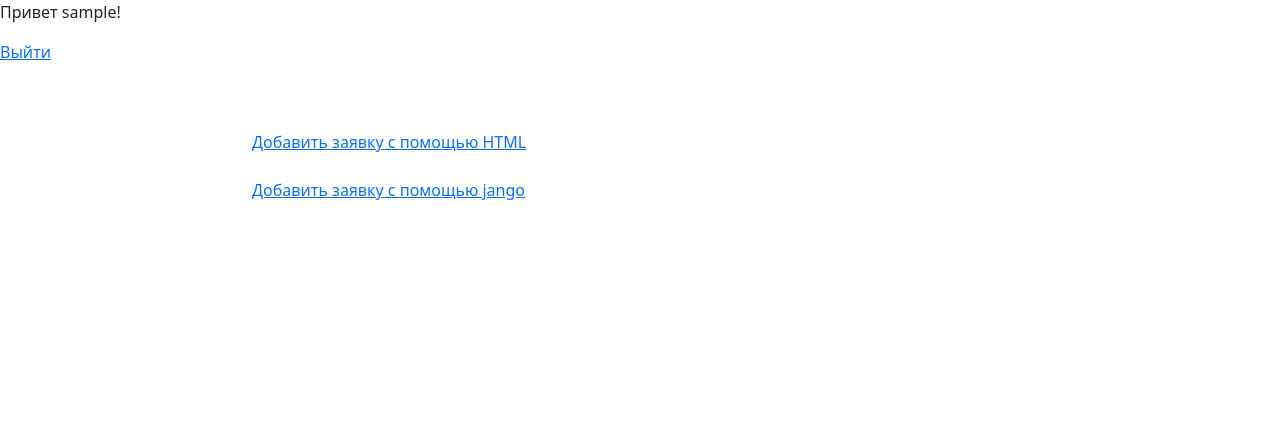
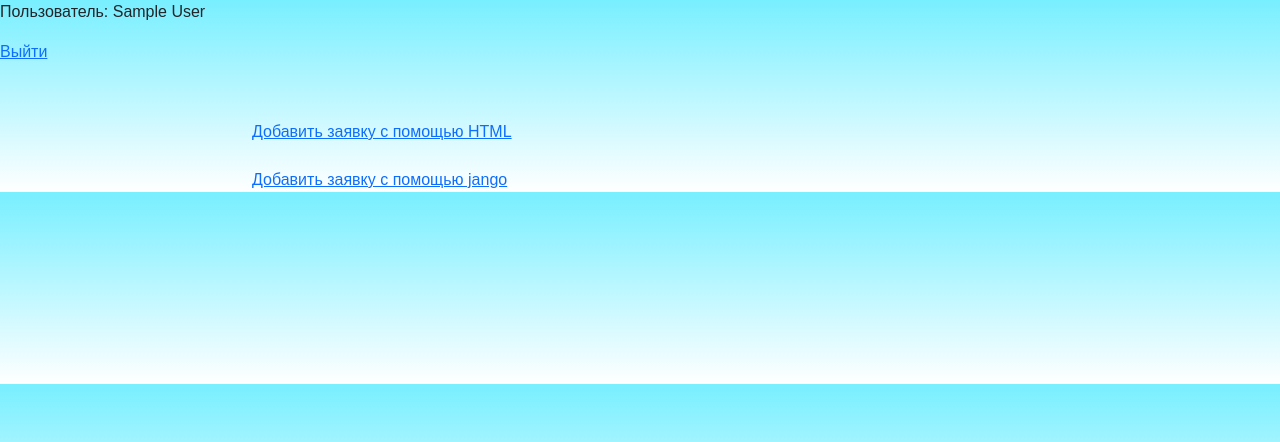
Before and after one commit to AtlantisOne/web_statement_firewall, a Django app: page / in a window 1280 px wide. Shown: the top 442 px of the page. Run offline with Django 3.2, Linux system fonts and the light colour scheme; the visitor is signed in with stand-in values (Sample User, id 1).

```diff
--- a/web_statement/accounts/urls.py
+++ b/web_statement/accounts/urls.py
@@ -5,4 +5,10 @@ from django.urls import path
 urlpatterns = [
     path('login/', views.LoginView.as_view(), name='login'),
     path('logout/', views.LogoutView.as_view(), name='logout'),
+    # path('password-change/', views.PasswordChangeView.as_view(), name='password_change'),
+    # path('password-change/done/', views.PasswordChangeDoneView.as_view(), name='password_change_done'),
+    # path('password-reset/', views.PasswordResetView.as_view(), name='password_reset'),
+    # path('password-reset/done/', views.PasswordResetDoneView.as_view(), name='password_reset_done'),
+    # path('reset/<uidb64>/<token>/', views.PasswordResetConfirmView.as_view(), name='password_reset_confirm'),
+    # path('reset/done/', views.PasswordResetCompleteView.as_view(), name='password_reset_complete'),
 ]
--- a/web_statement/main/forms.py
+++ b/web_statement/main/forms.py
@@ -6,7 +6,7 @@ from django import forms
 class BidForm(ModelForm):
     class Meta:
         model = Bid
-        fields = ['num_bid', 'source_bid', 'recipient_bid', 'port_bid', 'protocol_bid', 'protocol_bid', 'persistent_rule', 'date_rule_start', 'date_rule_end',  'description_bid', 'justification_bid']
+        fields = ['num_bid', 'auth_user', 'source_bid', 'recipient_bid', 'port_bid', 'protocol_bid', 'protocol_bid', 'persistent_rule', 'date_rule_start', 'date_rule_end',  'description_bid', 'justification_bid']
         widgets = {
             'num_bid': TextInput(attrs={
                 'placeholder': "Номер заявки"
--- a/web_statement/main/models.py
+++ b/web_statement/main/models.py
@@ -1,4 +1,5 @@
 from django.db import models
+from django.contrib.auth.models import User
 # from django.utils import timezone
 
 # class User(models.Model):
@@ -17,6 +18,7 @@ class Bid(models.Model):
     created_date_bid = models.DateTimeField('Дата создания заявки', auto_now_add=True)
     modified_date_bid = models.DateTimeField('Дата изменения заявки', auto_now=True)
     num_bid = models.CharField('Номер заявки', max_length=250, default='ОР-')
+    auth_user = models.ForeignKey(User, on_delete=models.SET_NULL, null=True, blank=True)
     source_bid = models.GenericIPAddressField('Источник', default='192.168.0.1')
     recipient_bid = models.GenericIPAddressField('Получатель', default='192.168.0.2')
     port_bid = models.IntegerField('Порт', default='3389')
--- a/web_statement/main/views.py
+++ b/web_statement/main/views.py
@@ -5,6 +5,7 @@ from .models import Bid
 from .forms import BidForm
 # from django.views.generic import View
 # from .forms import LoginForm
+from django.contrib.auth.decorators import login_required
 
 # import time
 # Create your views here.
@@ -35,6 +36,7 @@ def about(request):
 def test(request):
     return render(request, 'main/test.html')
 
+@login_required
 def create_jango(request):
     error_bid = ''
     complete_bid = ''
@@ -56,9 +58,11 @@ def create_jango(request):
     }
     return render(request, 'main/create_jango.html', data)
 
+@login_required
 def create_html(request):
     error_bid = ''
     complete_bid = ''
+    current_user = request.user.id
     if request.method == 'POST':
         form = BidForm(request.POST)
         if form.is_valid():
@@ -73,10 +77,19 @@ def create_html(request):
     data = {
         'form': form,
         'error': error_bid,
-        'complete_bid': complete_bid
+        'complete_bid': complete_bid,
+        'current_user': current_user
     }
     return render(request, 'main/create_html.html', data)
 
+def auth_user_id(request):
+    auth_user_id = request.user.id
+    form = BidForm(request.POST)
+    id = {
+        'form': form,
+        'auth_user_id': auth_user_id
+    }
+    return render(request, 'main/create_html.html', id)
 # class LoginView(View):
 #     def get(self, request, *args, **kwargs):
 #         form = LoginForm(request.POST or None)
--- a/web_statement/static/main/css/main.css
+++ b/web_statement/static/main/css/main.css
@@ -3,10 +3,17 @@
     padding: 0;
 }
 
+body {
+    background: linear-gradient(#78efff, white);
+	font: 100%/1.5em sans-serif;
+	margin: 0;
+}
+
 .container {
     max-width: 800px;
+    height: 100%;
     margin: 0 auto;
-    padding-top: 50px;
+    padding-top: 40px;
 }
 
 .main_h3 {
--- a/web_statement/templates/main/index.html
+++ b/web_statement/templates/main/index.html
@@ -1,8 +1,15 @@
 {% extends 'main/layout.html' %}
 {% block title %}Создание заявки{% endblock %}
-{% block content %}
-    <div class="container">
-        <a href="{% url 'create_html' %}">Добавить заявку c помощью HTML</a><br><br>
-        <a href="{% url 'create_jango' %}">Добавить заявку c помощью jango</a>
-    </div>
-{% endblock %}
+
+        {% block content %}
+
+                {% if user.is_authenticated %}
+                <a href="{% url 'create_html' %}">Добавить заявку c помощью HTML</a><br><br>
+                <a href="{% url 'create_jango' %}">Добавить заявку c помощью jango</a>
+                    {% else %}
+                    <p>Пожалуйста, войдите в систему.</p>
+                    <p><a href="{% url 'login' %}">Войти</a></p>
+                {% endif %}
+
+
+        {% endblock %}
--- a/web_statement/templates/main/layout.html
+++ b/web_statement/templates/main/layout.html
@@ -10,12 +10,19 @@
 </head>
 <body>
 {% if user.is_authenticated %}
-    <p>Привет {{ user.username }}!</p>
-    <p><a href="{% url 'logout' %}">Выйти</a></p>
+        {% if user.last_name == '' or user.first_name == '' %}
+        <p>Пользователь: {{ user }}</p>
+        <p><a href="{% url 'logout' %}?next={{request.path}}"">Выйти</a></p>
+        {% else %}
+        <p>Пользователь: {{ user.get_full_name }}</p>
+        <p><a href="{% url 'logout' %}?next={{request.path}}"">Выйти</a></p>
+        {% endif %}
     {% else %}
-    <p><a href="{% url 'login' %}">Войти</a></p>
 {% endif %}
+
+<div class="container">
 {% block content %}
 {% endblock %}
+</div>
 </body>
 </html>
```
Also changed, not shown: web_statement/static/accounts/css/style.css (+7 -2 lines), web_statement/templates/accounts/layout_auth.html (+4 -5 lines), web_statement/templates/main/create_html.html (+9 -3 lines), web_statement/templates/registration/login.html (+6 -3 lines), web_statement/main/migrations/0008_bid_auth_user_id.py (added), web_statement/main/migrations/0009_rename_auth_user_id_bid_auth_user.py (added), web_statement/static/accounts/images/bg.png (deleted), web_statement/static/main/img/background.jpg (deleted), web_statement/static/main/img/bg.png (deleted).
